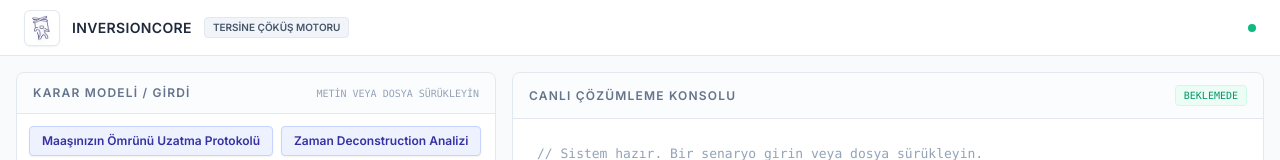
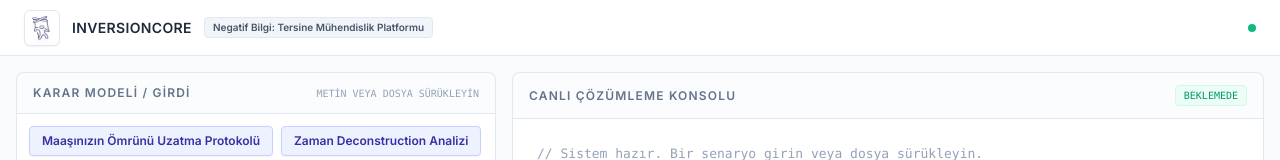
Before and after one commit to sagiarvil/inversioncore, a plain HTML site: page public/index.html in a window 1280 px wide. Shown: the top 160 px of the page. Drawn offline with nearby package versions, Linux system fonts and the light colour scheme.

Commit message:
chore(ui): rename title to Negatif Bilgi: Tersine Muhendislik Platformu

```diff
--- a/public/index.html
+++ b/public/index.html
@@ -41,7 +41,7 @@
         <img src="/logo.png" alt="InversionCore Logo" class="w-full h-full object-contain drop-shadow-md contrast-125">
       </div>
       <span class="font-semibold tracking-wide text-slate-800 text-sm">INVERSIONCORE</span>
-      <span class="text-[10px] font-semibold px-2 py-0.5 rounded bg-slate-100 text-slate-600 border border-slate-200">TERSİNE ÇÖKÜŞ MOTORU</span>
+      <span class="text-[10px] font-semibold px-2 py-0.5 rounded bg-slate-100 text-slate-600 border border-slate-200">Negatif Bilgi: Tersine Mühendislik Platformu</span>
     </div>
     <div class="flex items-center gap-2 text-xs font-medium text-slate-600">
       <span id="statusDot" class="w-2 h-2 rounded-full bg-emerald-500" title="Sistem Aktif"></span>
```
